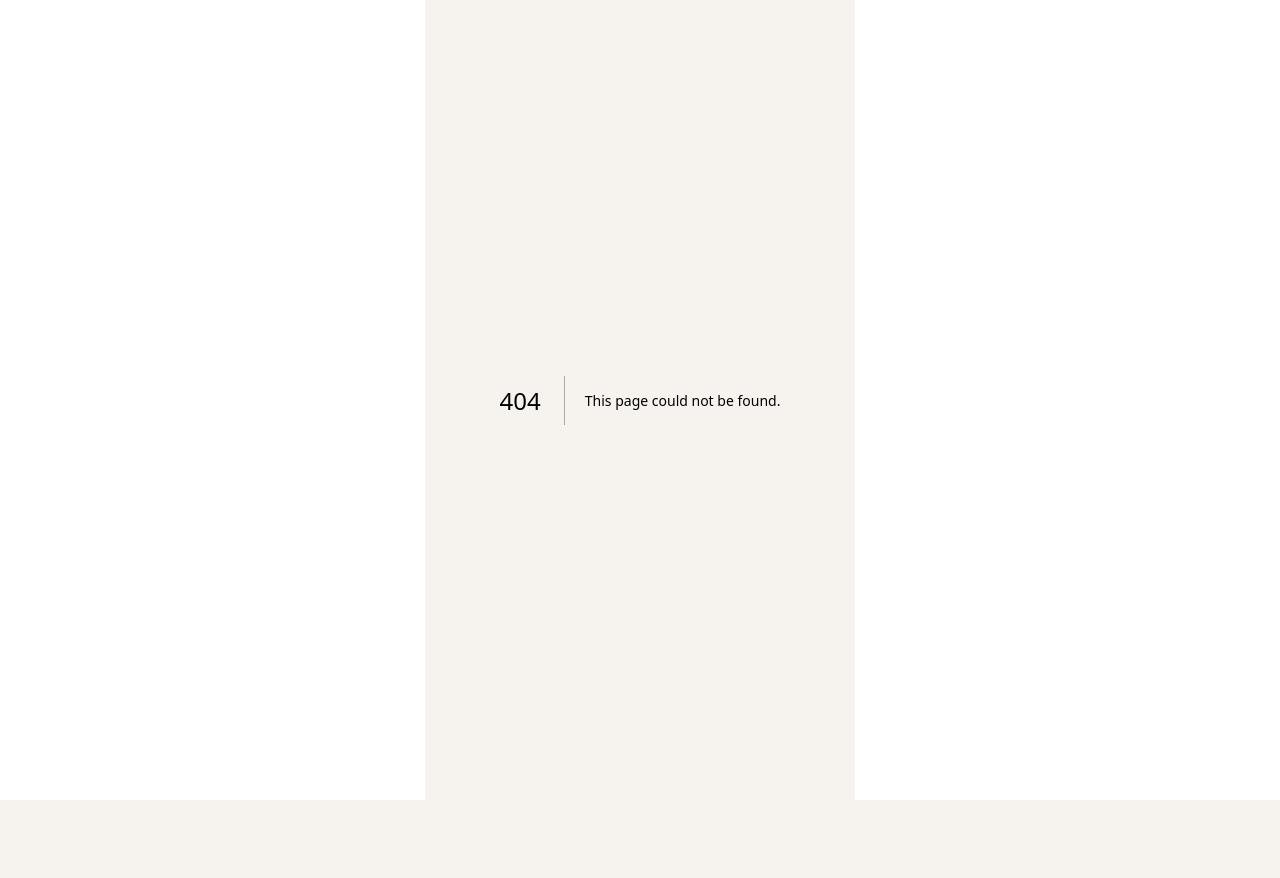
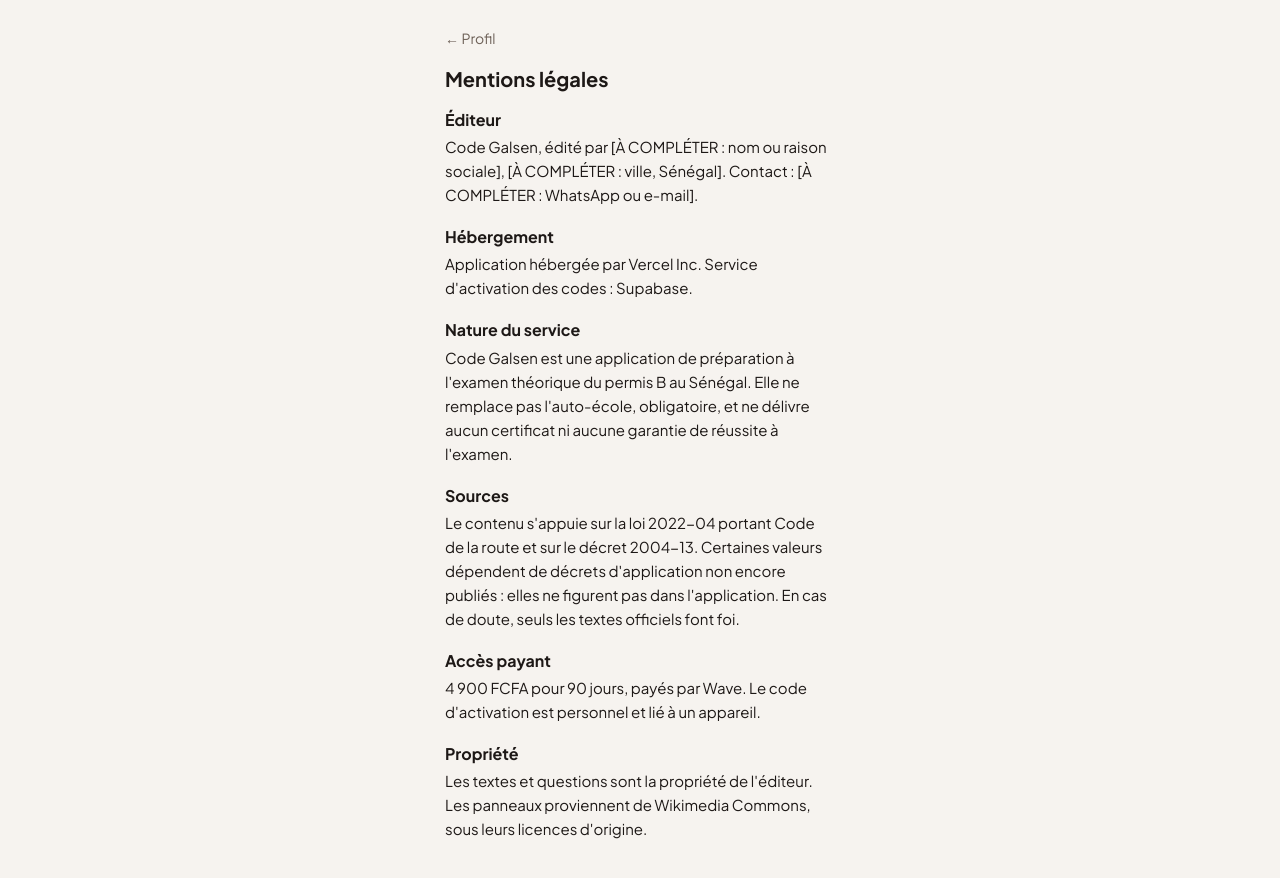
Before and after one commit to AlmGenryusai/Code-Galsen, a Next.js app in the folder apps/web/: page /mentions-legales in a window 1280 px wide. Before the commit this address had no page. Shown: the top 878 px of the page. Before the commit the page ends 800 px from the top, so only its background shows below. Built offline with nearby package versions, Linux system fonts and the light colour scheme.

Commit message:
feat(web): pages mentions légales et confidentialité (brouillon)
Co-Authored-By: Claude Sonnet 5.5 <noreply@anthropic.com>
Claude-Session: https://claude.ai/code/session_01Cy8Lc22hMzforMi3h41Dje

```diff
--- /dev/null
+++ b/apps/web/app/confidentialite/page.tsx
@@ -0,0 +1,19 @@
+import { LegalPage, H2 } from '@/components/LegalPage'
+
+export const metadata = { title: 'Confidentialité — Code Galsen' }
+
+export default function ConfidentialitePage() {
+  return (
+    <LegalPage title="Confidentialité">
+      <p>Pas de compte, pas de publicité, pas de suivi statistique.</p>
+      <H2>Sur ton téléphone</H2>
+      <p>Ta progression (réponses, scores, carnet) est enregistrée uniquement sur ton appareil. Elle n&apos;est pas envoyée à nos serveurs. Si tu effaces les données du site, elle est perdue.</p>
+      <H2>À l&apos;activation</H2>
+      <p>Quand tu saisis ton code, l&apos;application envoie au serveur le code et un identifiant aléatoire de ton appareil. Le serveur les associe et renvoie une licence signée avec ta date de fin. Aucun nom, numéro de téléphone ni e-mail n&apos;est demandé par l&apos;application.</p>
+      <H2>Paiement et support</H2>
+      <p>Le paiement se fait sur Wave, hors de l&apos;application. Le code est envoyé par WhatsApp : ton numéro est alors connu de l&apos;éditeur pour le support uniquement.</p>
+      <H2>Tes droits</H2>
+      <p>Pour toute question ou demande de suppression, contacte-nous : [À COMPLÉTER : contact].</p>
+    </LegalPage>
+  )
+}
--- /dev/null
+++ b/apps/web/app/mentions-legales/page.tsx
@@ -0,0 +1,23 @@
+import { LegalPage, H2 } from '@/components/LegalPage'
+
+export const metadata = { title: 'Mentions légales — Code Galsen' }
+
+// TODO(Alfred) : remplacer les [À COMPLÉTER] avant le lancement commercial
+export default function MentionsLegalesPage() {
+  return (
+    <LegalPage title="Mentions légales">
+      <H2>Éditeur</H2>
+      <p>Code Galsen, édité par [À COMPLÉTER : nom ou raison sociale], [À COMPLÉTER : ville, Sénégal]. Contact : [À COMPLÉTER : WhatsApp ou e-mail].</p>
+      <H2>Hébergement</H2>
+      <p>Application hébergée par Vercel Inc. Service d&apos;activation des codes : Supabase.</p>
+      <H2>Nature du service</H2>
+      <p>Code Galsen est une application de préparation à l&apos;examen théorique du permis B au Sénégal. Elle ne remplace pas l&apos;auto-école, obligatoire, et ne délivre aucun certificat ni aucune garantie de réussite à l&apos;examen.</p>
+      <H2>Sources</H2>
+      <p>Le contenu s&apos;appuie sur la loi 2022-04 portant Code de la route et sur le décret 2004-13. Certaines valeurs dépendent de décrets d&apos;application non encore publiés : elles ne figurent pas dans l&apos;application. En cas de doute, seuls les textes officiels font foi.</p>
+      <H2>Accès payant</H2>
+      <p>4 900 FCFA pour 90 jours, payés par Wave. Le code d&apos;activation est personnel et lié à un appareil.</p>
+      <H2>Propriété</H2>
+      <p>Les textes et questions sont la propriété de l&apos;éditeur. Les panneaux proviennent de Wikimedia Commons, sous leurs licences d&apos;origine.</p>
+    </LegalPage>
+  )
+}
--- a/apps/web/app/profil/page.tsx
+++ b/apps/web/app/profil/page.tsx
@@ -1,3 +1,4 @@
+import Link from 'next/link'
 import { BottomNav } from '@/components/dashboard/BottomNav'
 
 export default function ProfilPage() {
@@ -16,6 +17,10 @@ export default function ProfilPage() {
         <p style={{ fontSize: 14, color: 'hsl(var(--muted))', textAlign: 'center' }}>
           Tes statistiques et paramètres arrivent bientôt.
         </p>
+        <nav style={{ display: 'flex', flexDirection: 'column', alignItems: 'center', gap: 4, marginTop: 16 }}>
+          <Link href="/mentions-legales" style={{ minHeight: 44, lineHeight: '44px', fontSize: 14, color: 'hsl(var(--muted))' }}>Mentions légales</Link>
+          <Link href="/confidentialite" style={{ minHeight: 44, lineHeight: '44px', fontSize: 14, color: 'hsl(var(--muted))' }}>Confidentialité</Link>
+        </nav>
       </div>
       <BottomNav />
     </div>
--- /dev/null
+++ b/apps/web/components/LegalPage.tsx
@@ -0,0 +1,16 @@
+import Link from 'next/link'
+import type { ReactNode } from 'react'
+
+export function LegalPage({ title, children }: { title: string; children: ReactNode }) {
+  return (
+    <main style={{ minHeight: '100dvh', background: 'hsl(var(--bg))', color: 'hsl(var(--text))', padding: '16px 20px 48px', maxWidth: 640, margin: '0 auto', fontSize: 15, lineHeight: 1.6 }}>
+      <Link href="/profil" style={{ display: 'inline-block', minHeight: 44, lineHeight: '44px', color: 'hsl(var(--muted))', fontSize: 14 }}>← Profil</Link>
+      <h1 style={{ fontSize: 20, fontWeight: 700, margin: '8px 0 16px' }}>{title}</h1>
+      {children}
+    </main>
+  )
+}
+
+export function H2({ children }: { children: ReactNode }) {
+  return <h2 style={{ fontSize: 16, fontWeight: 700, margin: '20px 0 6px' }}>{children}</h2>
+}
```
